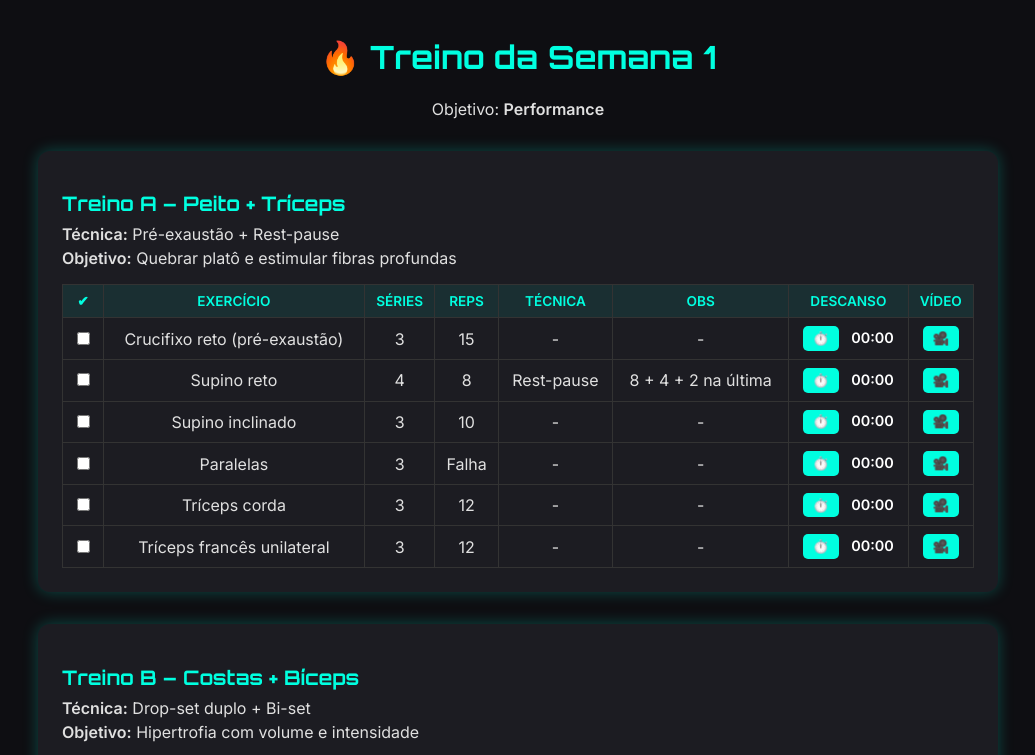
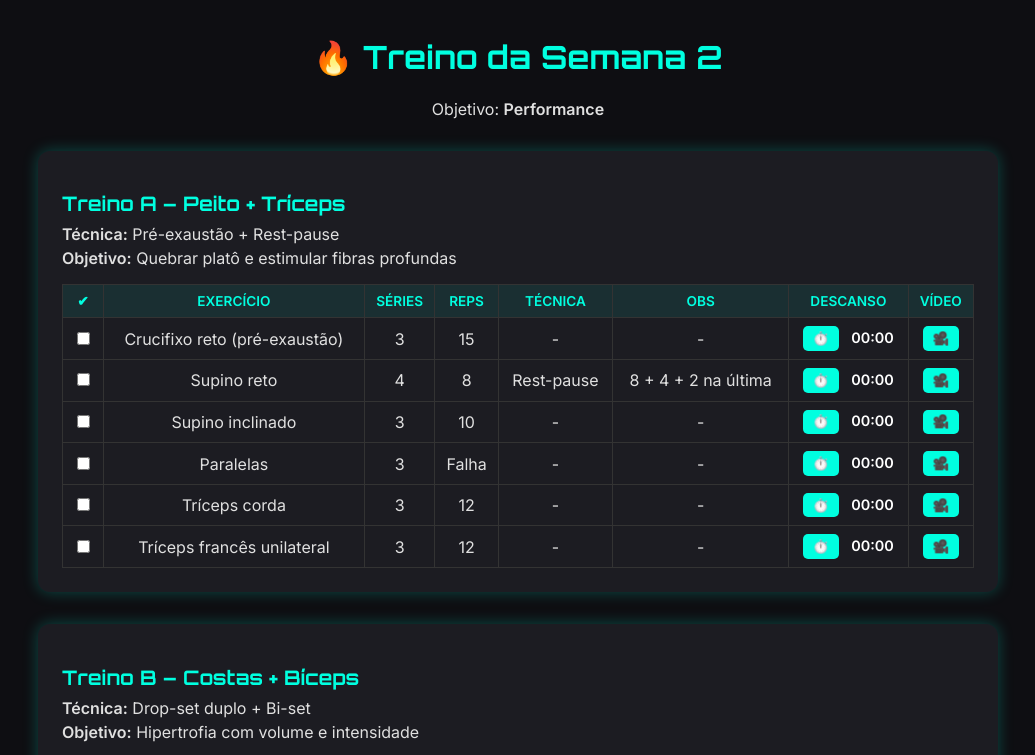
Before and after one commit to MarioFariasDev/MarioFarias, a plain HTML site: page index.html in a window 1280 px wide. Shown: the top 755 px of the page, without its empty margins (122-1157 px from the left). Drawn offline with Linux system fonts and the light colour scheme.

Commit message:
Update index.html

```diff
--- a/index.html
+++ b/index.html
@@ -10,7 +10,7 @@
 <body>
 <div class="container">
     <header>
-        <h1>🔥 Treino da Semana 1</h1>
+        <h1>🔥 Treino da Semana 2</h1>
         <p>Objetivo: <strong>Performance</strong></p>
     </header>
 
```
